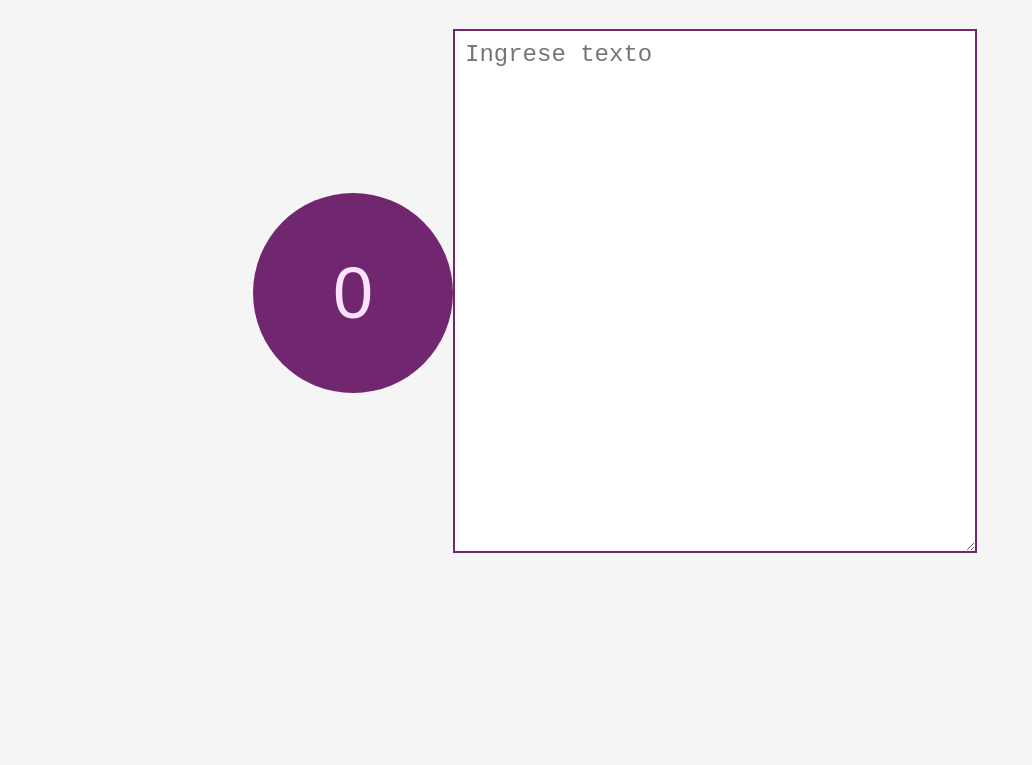
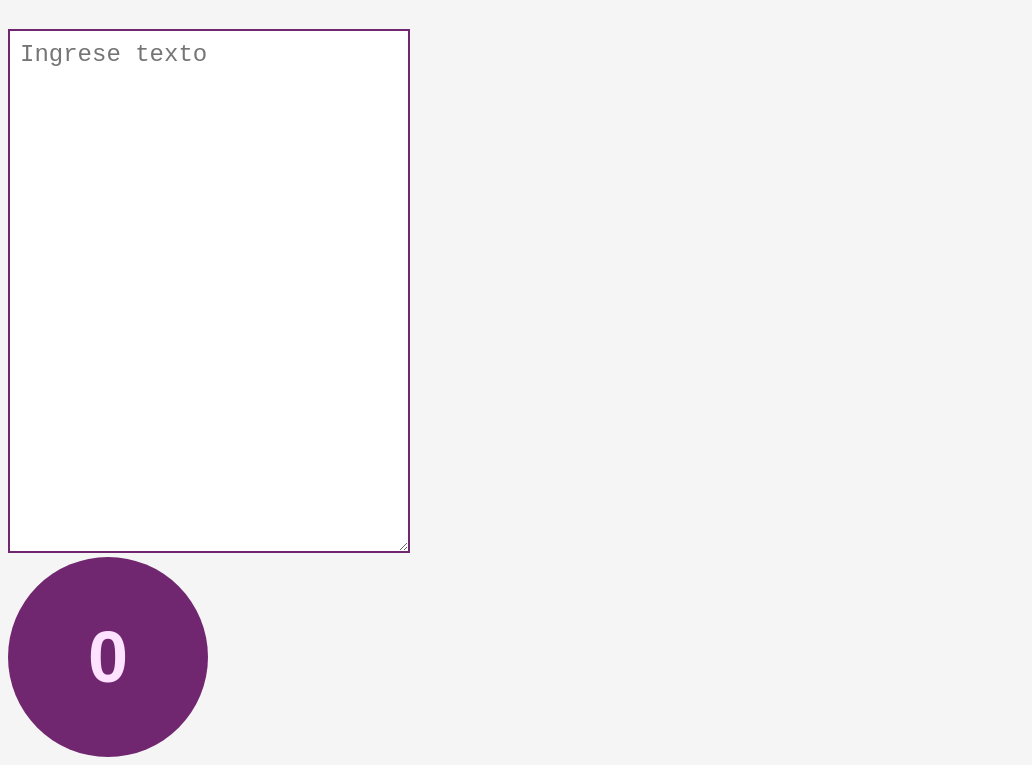
Before and after one commit to AlanSilcher/Character-Counter, a plain HTML site: page index.html in a window 1280 px wide. Shown: the part 126-891 px from the top of the page, without its empty margins (0-1032 px from the left). Before the commit the page ends 800 px from the top, so only its background shows below. Drawn offline with Linux system fonts and the light colour scheme.

Commit message:
Estilos 3

```diff
--- a/index.css
+++ b/index.css
@@ -39,3 +39,42 @@ textarea {
     border-radius: 50%;
     text-align: center;
 }
+
+
+
+/* Estilos del título */
+.title {
+    text-align: center;
+    font-size: 48px;
+    font-weight: bold;
+    color: #712770;
+    margin-top: 50px;
+}
+
+/* Estilos del contenedor */
+.container {
+    display: flex;
+    flex-direction: row;
+    justify-content: space-between;
+    align-items: center;
+    margin-top: 50px;
+}
+
+/* Estilos del cuadro de texto */
+.form-control {
+    font-size: 24px;
+    width: 100%;
+}
+
+/* Estilos del contador */
+.counter {
+    font-size: 48px;
+    font-weight: bold;
+    color: #ffe2ff;
+    background-color: #712770;
+    display: flex;
+    justify-content: center;
+    align-items: center;
+    height: 100%;
+    width: 100%;
+}
--- a/index.html
+++ b/index.html
@@ -2,27 +2,27 @@
 <html>
 
 <head>
-  <title>Contador de caracteres</title>
-  <link rel="stylesheet" href="index.css">
-  <meta name="viewport" content="width=device-width, initial-scale=1, shrink-to-fit=no">
+    <title>Contador de caracteres</title>
+    <link rel="stylesheet" href="index.css">
+    <meta name="viewpoint" content="width=device-width, initial-scale=1, shrink-to-fit=no">
 </head>
 
 <body onload="characterCounter()">
 
-    <h3>Contador de caracteres</h3>
+    <h1 class="title">Contador de caracteres</h1>
 
     <div class="container">
-
-        <div>
-            <div id="textView"></div>
-        </div>
-        <div>
-            <textarea placeholder="Ingrese texto" class="form-control" id="text"></textarea>
+        <div class="row">
+            <div class="col-lg-6">
+                <textarea placeholder="Ingrese texto" class="form-control" id="text"></textarea>
+            </div>
+            <div class="col-lg-6">
+                <div class="counter" id="textView"></div>
+            </div>
         </div>
     </div>
 
     <script type="text/javascript" src="index.js"></script>
 </body>
 
-
 </html>
--- a/index.js
+++ b/index.js
@@ -11,5 +11,5 @@ function characterCounter () {
     setInterval(function (){
         var count = getId("text")
         innerHTML("textView", count.length)
-    },1000)
+    },0000)
 }
```
